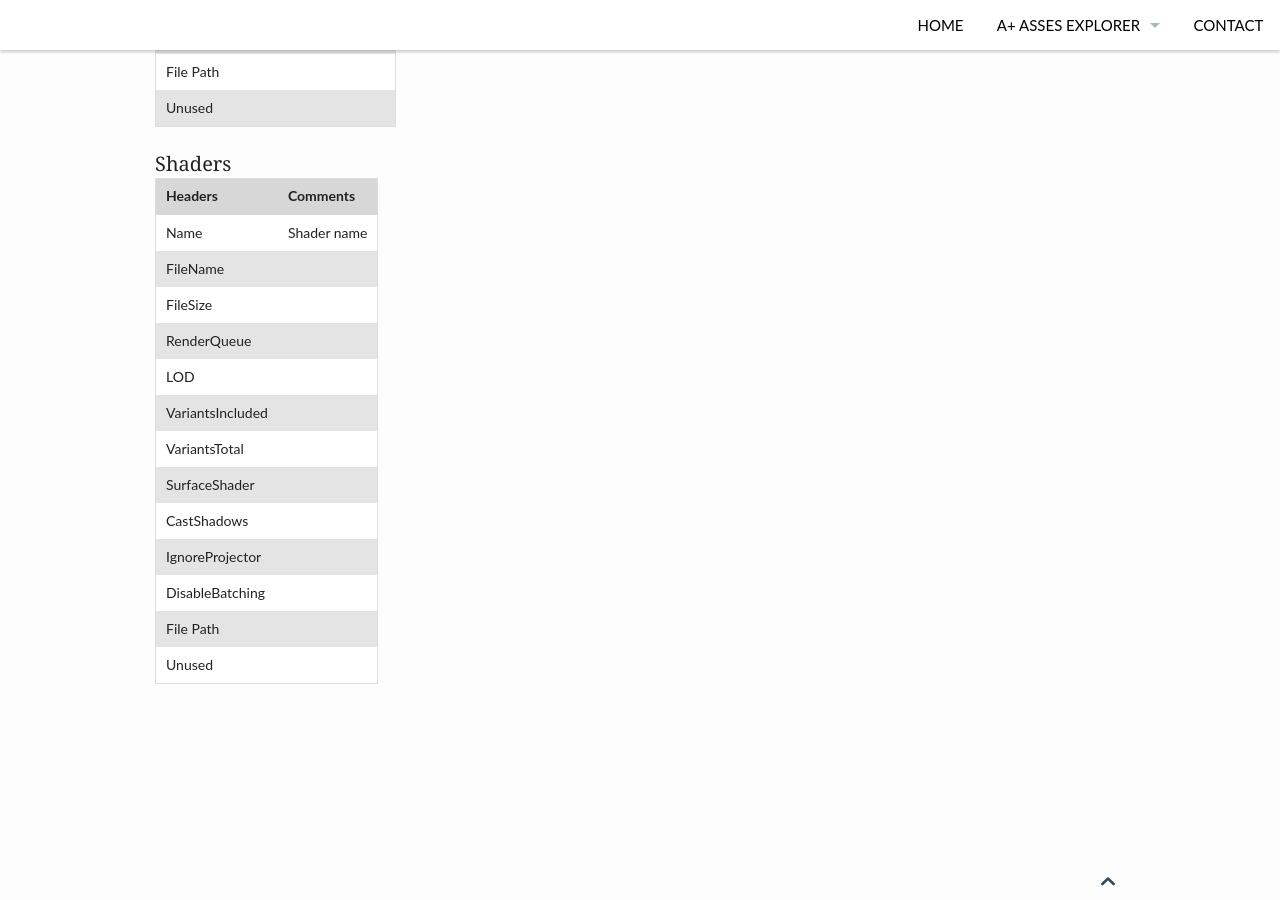
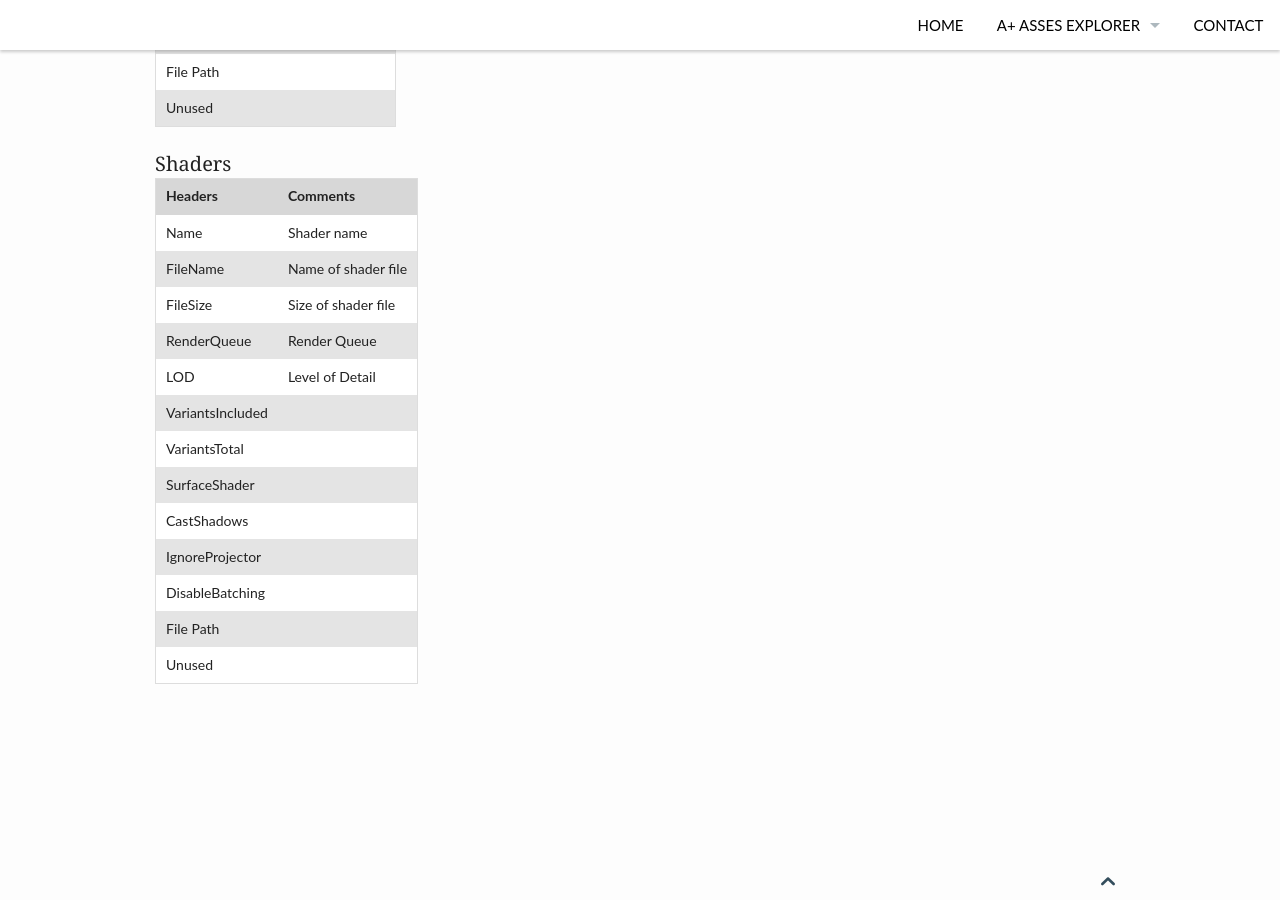
Before and after one commit to amloveyweb/amloveyweb.github.io, a Jekyll site: the page built from pages/AssetsExplorer/assetexplorer_manual.md, in a window 1280 px wide and 900 px high, scrolled down 4164 px. Built offline with Jekyll 4.4.1, drawn with Linux system fonts in a browser that asks for light colours; comment, search, counter and statistics services are not loaded.

Commit message:
update shader table

```diff
--- a/pages/AssetsExplorer/assetexplorer_manual.md
+++ b/pages/AssetsExplorer/assetexplorer_manual.md
@@ -154,10 +154,10 @@ Unused |
 Headers | Comments
 --- | ---
 Name | Shader name
-FileName |
-FileSize |
-RenderQueue |
-LOD |
+FileName | Name of shader file
+FileSize | Size of shader file
+RenderQueue | Render Queue
+LOD | Level of Detail
 VariantsIncluded |
 VariantsTotal |
 SurfaceShader |
```
